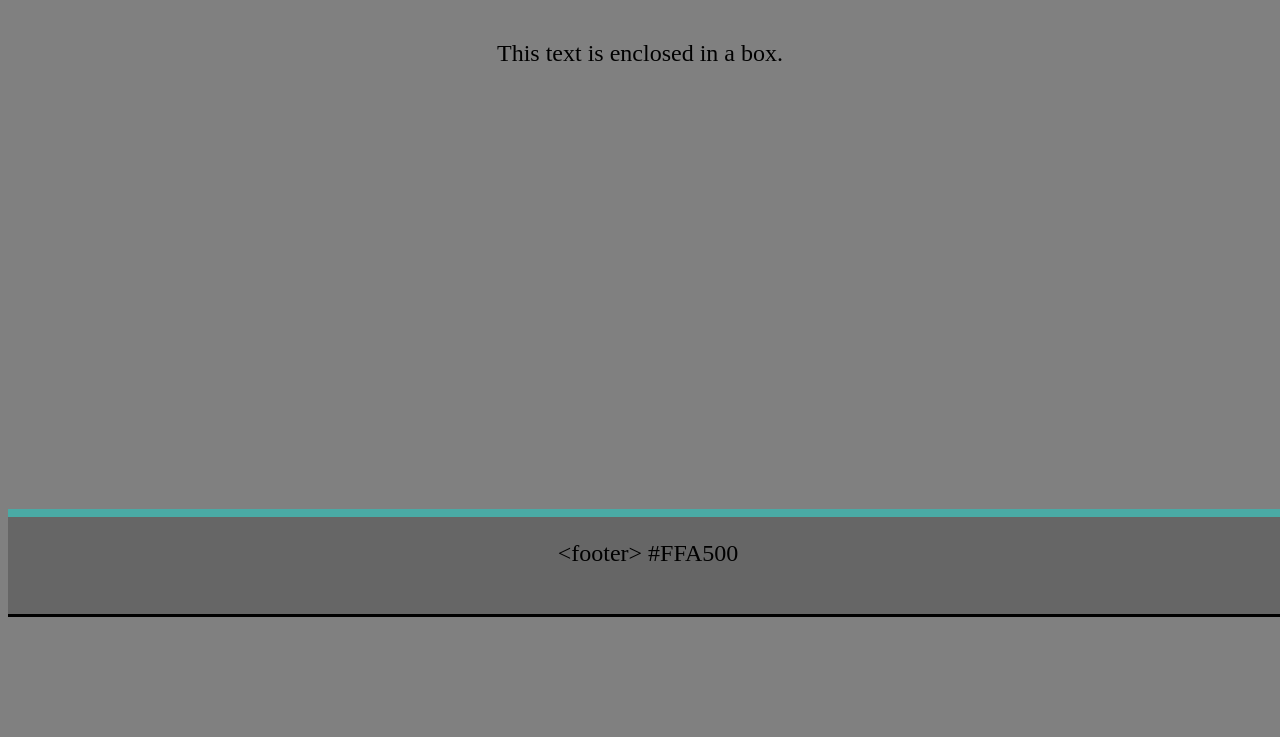
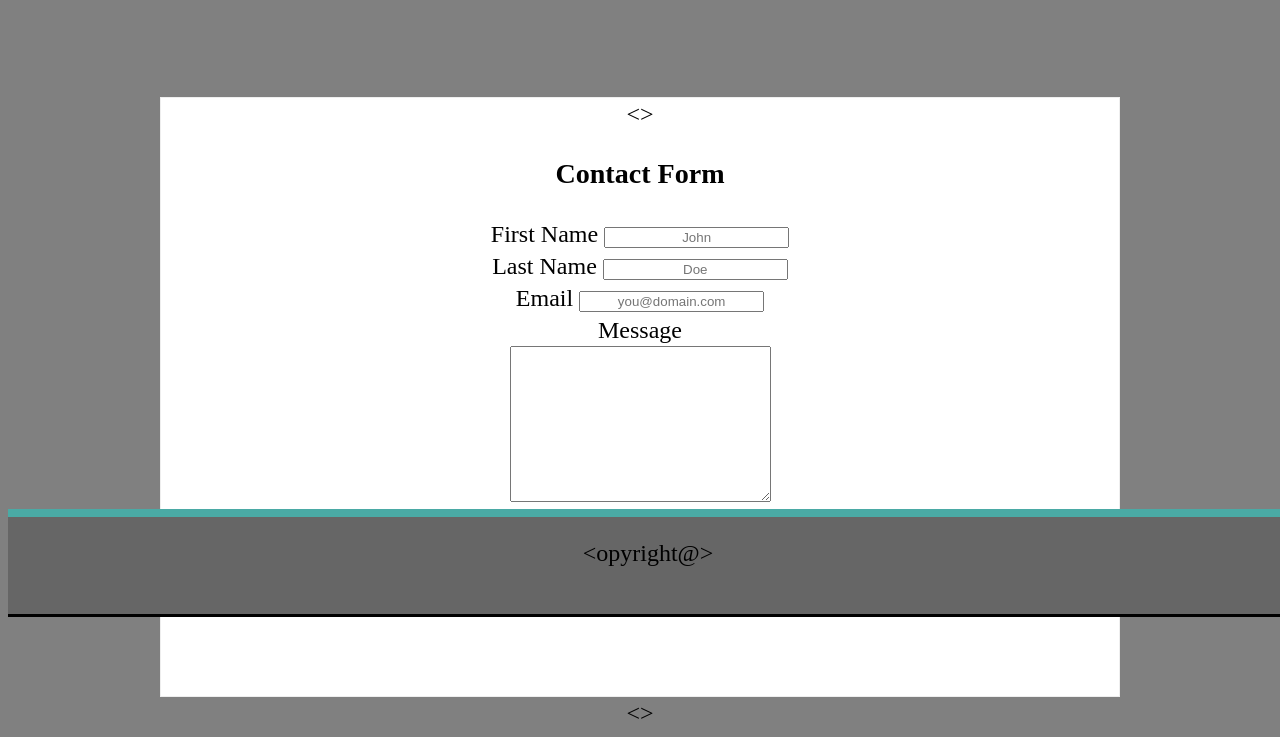
Before and after one commit to bgranade/Basic-Portfolio, a plain HTML site: page contact.html in a window 1280 px wide. Shown: the part 183-920 px from the top of the page. Before the commit the page ends 800 px from the top, so only its background shows below. Drawn offline with Linux system fonts and the light colour scheme.

Commit message:
added form contact.html

```diff
--- a/contact.html
+++ b/contact.html
@@ -22,14 +22,37 @@
   </header>
 
 
-  <div class="boxed">
-        This text is enclosed in a box.
-      </div>
+  <body>
+      <section id="full"></section>
+            <aside>
+              &lt;&gt;
+      <div class="container">
+          <h3>Contact Form</h3>
+          <form action="#" name="contact_form">
+            <label for="first_name">First Name</label>
+            <input name="first_name" type="text" required placeholder="John"/>
+            <br>
+            <label for="last_name">Last Name</label>
+            <input name="last_name" type="text" required placeholder="Doe"/>
+            <br>
+            <label for="email">Email</label>
+            <input name="email" type="email" required placeholder="you@domain.com"/>
+            <br>
+            <label for="message">Message</label><br>
+            <textarea name="message" cols="30" rows="10" placeholder="Enter your message here ..." required> </textarea>
+            <div class="center">
+              <input type="submit" value="Submit">
+            </div>
+          </form>
+        </div>
+      </aside>
+      &lt;&gt;
+    </section>
 
       <body>
 
             <footer>
-                    &lt;footer&gt; #FFA500
+                    &lt;opyright@&gt;
                   </footer>
 
                 </body>
```
